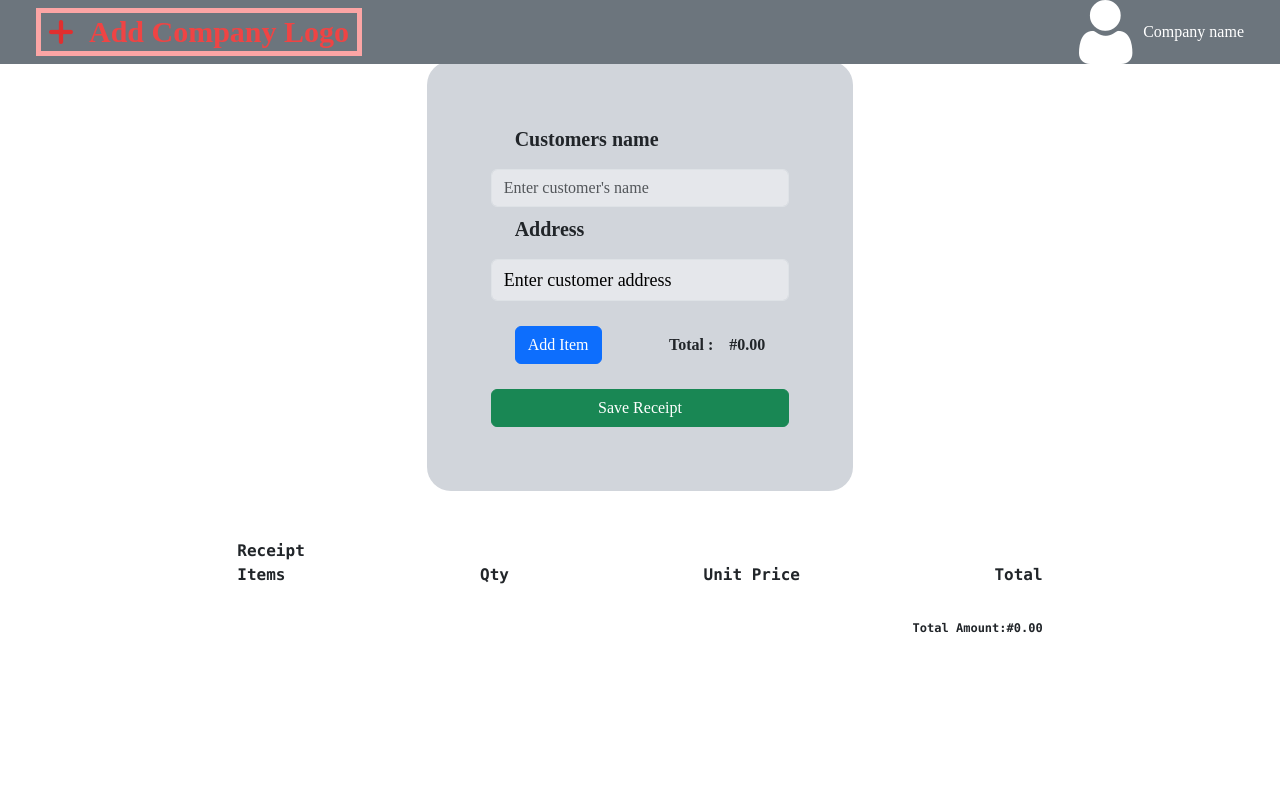
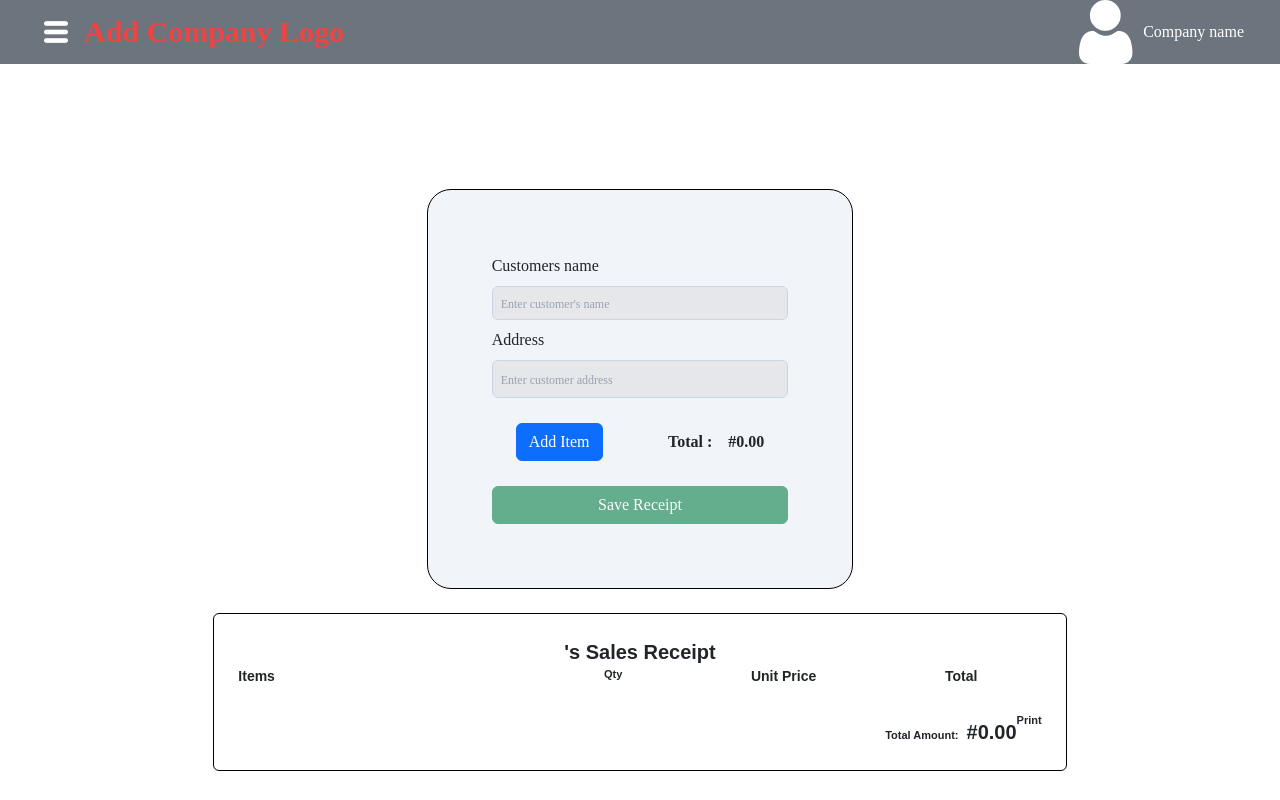
Before and after one commit to tobidechamp15/Receipt-Generator, a React (Create React App) app: page /home in a window 1280 px wide. Built offline with nearby package versions, Linux system fonts and the light colour scheme; a web font is replaced by a local one.

Commit message:
ui in progress

```diff
--- a/src/Components/Dropdown.js
+++ b/src/Components/Dropdown.js
@@ -5,7 +5,7 @@ const Dropdown = ({ onMouseOver, onMouseOut }) => {
     <div
       onMouseOver={onMouseOver}
       onMouseOut={onMouseOut}
-      className="flex flex-col bg-white text-blue-400 text-lg  rounded-md absolute top-[50px] right-0 me-3 duration-500 ease-in-out delay delay-700"
+      className="flex flex-col px-2 bg-white text-blue-400 text-lg  rounded-md absolute top-[50px] right-0 me-3 duration-500 ease-in-out delay delay-700"
     >
       <ul className="flex flex-col g">
         <li className="cursor-pointer text-lg hover:bg-gray-200  hover:rounded-xl  px-8 duration-500 py-1">
--- a/src/Components/Home.js
+++ b/src/Components/Home.js
@@ -1,4 +1,5 @@
-import React, { useState } from 'react';
+import React, { useState, useEffect } from 'react';
+import { Link } from 'react-router-dom';
 import Description from './Product';
 import Receipt from './Receipt';
 import TotalAmount from './TotalAmount';
@@ -6,7 +7,9 @@ import Navbar from './Navbar';
 
 function Home() {
   const [descriptionValues, setDescriptionValues] = useState([]);
-  const [Products, setProducts] = useState([]); // Define the Products state
+  const [Products, setProducts] = useState([]);
+  const [customerName, setCustomerName] = useState('');
+  const [address, setAddress] = useState('');
 
   const addItem = () => {
     setProducts((prevProducts) => [
@@ -19,7 +22,6 @@ function Home() {
       {},
     ]);
   };
-
   const removeDescription = (index) => {
     const updatedProducts = [...Products];
     updatedProducts.splice(index, 1);
@@ -29,62 +31,102 @@ function Home() {
     updatedDescriptionValues.splice(index, 1);
     setDescriptionValues(updatedDescriptionValues);
   };
-
-  // Function to handle form submission for each Description component.
   const submitHandler = (values, index) => {
     const updatedDescriptionValues = [...descriptionValues];
     updatedDescriptionValues[index] = values;
     setDescriptionValues(updatedDescriptionValues);
   };
-  const submitAllForms = () => {
-    // Loop through each Description component and call its submitHandler function
-    Products.forEach((_, index) => {
-      submitHandler(descriptionValues[index], index);
-    });
-  };
-  const [customerName, setCustomerName] = useState('');
-  const [address, setAddress] = useState('');
+  // const submitAllForms = () => {
+  //   Products.forEach((_, index) => {
+  //     submitHandler(descriptionValues[index], index);
+  //   });
+  // };
+  const isSaveButtonDisabled = !customerName || !address; // Disable if customerName or address is empty
   const handleFormChange = (event, setFormFunction) => {
     setFormFunction(event.target.value);
   };
+  const [showInvoice, setShowInvoice] = useState(false);
+
+  //customerNam and Address
+
+  // const [enteredCustomerName, setEnteredCustomerName] = useState('');
+
+  // const [enteredAddress, setEnteredAddress] = useState('');
+
+  // useEffect(() => {
+  //   const storedCustomerName = localStorage.getItem('enteredCustomer');
+  //   const storedAddress = localStorage.getItem('enteredAddress');
+
+  //   if (storedAddress) {
+  //     setAddress(storedAddress);
+  //   }
+  //   if (storedCustomerName) {
+  //     setCustomerName(storedCustomerName);
+  //   }
+  // }, []);
+  useEffect(() => {
+    const storedCustomerName = localStorage.getItem('customerName');
+    const storedAddress = localStorage.getItem('address');
+
+    if (storedCustomerName) {
+      setCustomerName(storedCustomerName);
+    }
+
+    if (storedAddress) {
+      setAddress(storedAddress);
+    }
+  }, []);
+
+  // Update localStorage whenever customerName or address changes
+  useEffect(() => {
+    localStorage.setItem('customerName', customerName);
+    localStorage.setItem('address', address);
+  }, [customerName, address]);
   return (
+    <>
+      {showInvoice ? (
+        <Receipt
+          className="mt-4 w-full d-none"
+          descriptionValues={descriptionValues}
+          customerName={customerName}
+          address={address}
+        />
+      ) : (
         <section className="w-full h-full">
           <Navbar />
           <div className="flex justify-center items-center h-fit flex-col mt-[61px]">
-        <div className="flex flex-col gap-2 p-[5%] w-full  h-fit md:w-3/4 lg:w-1/3 bg-gray-300 md:rounded-3xl">
+            <div className="flex flex-col gap-2 p-[5%] w-full  h-full xs:pt-[30%] sm:mt-[10%] md:w-2/4 lg:w-1/3 bg-slate-100 border border-black md:rounded-3xl">
               {/* ... (Company and Customer input fields) */}
-          <div className="flex flex-col bg--200 rounded-md w-full gap-3   ">
-            <p className="text-xl ps-6 font-bold">Customers name</p>
+              <div className="flex flex-col bg--200 rounded-md w-full gap-2">
+                <p className="text-base  font-">Customers name</p>
                 <input
                   type="text"
                   value={customerName}
                   placeholder="Enter customer's name"
                   onChange={(e) => handleFormChange(e, setCustomerName)}
-              className="  rounded=md outline-none bg-gray-200 form-control"
+                  className="rounded=md outline-none bg-gray-200 form-control fs-6 placeholder:text-gray-400 border-slate-300 placeholder:text-[12px] py-1 px-2"
                 />
               </div>
-          <div className="flex flex-col bg--200 rounded-md w-full  gap-3 ">
-            <p className="ps-6 font-bold text-xl">Address</p>
-
+              <div className="flex flex-col bg--200 rounded-md w-full  gap-2">
+                <p className="text-base ">Address</p>
                 <input
                   type="text"
                   value={address}
                   onChange={(e) => handleFormChange(e, setAddress)}
                   placeholder="Enter customer address"
-              className="  rounded=md outline-none bg-gray-200 text-lg placeholder:text-black form-control"
+                  className="rounded=md outline-none fs-6 bg-gray-200 text-lg placeholder:text-gray-400 border-slate-300 form-control placeholder:text-[12px] py-1 px-2"
                 />
               </div>
               {Products.map((description, index) => (
                 <div key={index} className="flex gap-2 flex-col">
                   {React.cloneElement(description, {
-                onFormSubmit: (values) => submitHandler(values, index), // Pass index to track which Description is being submitted
+                    onFormSubmit: (values) => submitHandler(values, index),
                     onDelete: () => removeDescription(index),
                   })}
-              {/* <button onClick={onFormSubmit}>Submit</button>/ */}
                 </div>
               ))}
 
-          <div className="flex justify-between px-4 items-center ">
+              <div className="flex justify-between px-4 items-center">
                 <button
                   onClick={addItem}
                   className="btn btn-primary w-fit flex self-center"
@@ -93,18 +135,38 @@ function Home() {
                 </button>
                 <TotalAmount descriptionValues={descriptionValues} />
               </div>
-          <button onClick={submitAllForms} className="btn btn-success">
+              {isSaveButtonDisabled ? (
+                <button
+                  // onClick={ }
+                  className={`btn btn-success text-white ${
+                    isSaveButtonDisabled ? 'disabled' : ''
+                  }`}
+                  disabled={isSaveButtonDisabled}
+                >
                   Save Receipt
                 </button>
+              ) : (
+                <button
+                  onClick={() => setShowInvoice(true)}
+                  className={`btn btn-success w-full ${
+                    isSaveButtonDisabled ? 'disabled ' : ''
+                  }`}
+                  disabled={isSaveButtonDisabled}
+                >
+                  Save Receipt
+                </button>
+              )}
             </div>
             <Receipt
-          className="mt-4 w-full"
+              className="mt-4 w-full d-none"
               descriptionValues={descriptionValues}
               customerName={customerName}
               address={address}
             />
           </div>
         </section>
+      )}
+    </>
   );
 }
 
--- a/src/Components/Navbar.js
+++ b/src/Components/Navbar.js
@@ -1,6 +1,6 @@
 import React, { useState } from 'react';
 import userImg from '../assets/user.png';
-import addBtn from '../assets/add.png';
+import menu from '../assets/menu-ham.png';
 import Dropdown from './Dropdown';
 
 const Navbar = () => {
@@ -14,8 +14,8 @@ const Navbar = () => {
   };
   return (
     <nav className="w-full fixed top-0 flex justify-between item-center  bg-secondary py-2 px-9 h-1/9 h-[8%]">
-      <span className="text-red-500 md:text-3xl text-sm border-red-300 border-5 p-2 cursor-pointer font-semibold flex items-center justify-center">
-        <img src={addBtn} alt="Add logo" className=" me-3 " />
+      <span className="text-red-500 md:text-3xl text-sm  p-2 cursor-pointer font-semibold flex items-center justify-center">
+        <img src={menu} alt="Add logo" className=" me-3 " />
         <span className="xs:hidden">Add Company Logo</span>
       </span>
 
@@ -23,15 +23,15 @@ const Navbar = () => {
         <img
           src={userImg}
           alt="profile"
-          onMouseOver={handleMouseOver}
-          onMouseOut={handleMouseOut}
+          onClick={(handleMouseOver,handleMouseOut)}
+          // onMouseOut={handleMouseOut}
           className="cursor-pointer xs:h-[10vw] relative"
         />
         <span className="hidden md:flex">Company name</span>
         {showDropdownComponent && (
           <Dropdown
-            onMouseOver={handleMouseOver}
-            onMouseOut={handleMouseOut}
+            onClick={(handleMouseOver, handleMouseOut)}
+            // onClick={handleMouseOut}
             className="transition-700 ease-in-out"
           />
         )}
--- a/src/Components/Receipt.js
+++ b/src/Components/Receipt.js
@@ -1,52 +1,63 @@
-import React from 'react';
+import React, { useEffect, useState } from 'react';
 
 const Receipt = ({ descriptionValues, customerName, address }) => {
   const divStyle = {
-    fontFamily: 'Consolas',
-    fontSize: '12px',
+    fontFamily: 'Arial, san-serif',
+    fontSize: '11px',
     fontWeight: 600,
   };
   let totalAmount = 0;
 
+  const handlePrint = () => {
+    window.print();
+  };
+  //useState function to
+
   return (
     <div
-      className="bg-white flex flex-col md:w-2/3 p-4 rounded-md mt-4 w-full "
+      className="bg-white flex flex-col md:w-2/3 p-4 rounded-md mt-4 w-full receipt"
       style={divStyle}
     >
-      <h1 className="text-base ">Receipt</h1>
-      <div className="flex ">
-        <span className="">{customerName}</span>
-        <span>{address}</span>
+      {/* <h1 className=" text-center text-xl">Receipt</h1> */}
+      <div className="flex flex-col items-center justify-center">
+        <span className="text-xl">{customerName}'s Sales Receipt</span>
+        <span className="text-base">{address}</span>
       </div>
-      <div className="flex justify-between ">
-        <p className="text-base">Items</p>
-        <p className="text-base">Qty</p>
-        <p className="text-base">Unit Price</p>
-        <p className="text-base">Total</p>
+      <div className="flex justify-between w-full">
+        <p className="text-sm w-[60%]">Items</p>
+        <div className="d-flex  flex  gap- w-full justify-around">
+          <p className="text-smh v  v v bbb nn">Qty</p>
+          <p className="text-sm">Unit Price</p>
+          <p className="text-sm">Total</p>
+        </div>
       </div>
       <ul className=" m-0 p-1  h-fit border-black flex flex-col w-full ">
-        {descriptionValues.map((values, index) => {
+        {descriptionValues &&
+          descriptionValues.map((values, index) => {
             // Calculate the amount for each product
 
             const totalAmountForProduct =
-            parseFloat(values.enteredAmount) * parseInt(values.enteredQuantity);
+              parseFloat(values.enteredAmount) *
+              parseInt(values.enteredQuantity);
             totalAmount += totalAmountForProduct;
 
             return (
               <li
                 key={index}
-              className="flex  bg-transparent gap-2 text-center w-full justify-between items-center"
+                className="flex w-100  bg-transparent gap-2 text-center w-full justify-between items-center"
               >
-              <p className=" text-center flex flex-wrap">
+                <p className=" text-center w-[80%] ">
                   {values.enteredProducts}
                 </p>
+                <div className="flex justify-between w-full">
                   <p>{values.enteredQuantity}</p>
                   <p>{values.enteredAmount}</p>
-              <p className=" text-center">
-                {isNaN(totalAmount)
+                  <p className=" text-center ">
+                    {isNaN(totalAmountForProduct)
                       ? '0.00'
                       : ` #${totalAmountForProduct.toFixed(2)}`}
                   </p>
+                </div>
               </li>
             );
           })}
@@ -55,10 +66,11 @@ const Receipt = ({ descriptionValues, customerName, address }) => {
       <div className="flex justify-end">
         <span className="mt-4 text-center">
           <span>Total Amount:</span>
-          <span>
+          <span className="text-xl ms-2">
             {isNaN(totalAmount) ? '0.00' : `#${totalAmount.toFixed(2)}`}
           </span>
         </span>
+        <button onClick={handlePrint}>Print</button>
       </div>
     </div>
   );
--- a/src/index.css
+++ b/src/index.css
@@ -15,3 +15,19 @@ code {
   font-family: source-code-pro, Menlo, Monaco, Consolas, 'Courier New',
     monospace;
 }
+
+input[type='text']::first-letter {
+  text-transform: uppercase !important;
+}
+
+.form-control {
+  padding: 0;
+}
+
+.receipt {
+  width: 300px;
+  margin: 0 auto;
+  padding: 10px;
+  font-family: Arial, sans-serif;
+  border: 1px solid #000;
+}
```
Also changed, not shown: src/index.js (+15 -4 lines), src/assets/menu-ham.png (added). Lines whose indentation alone changed are shown as unchanged.
